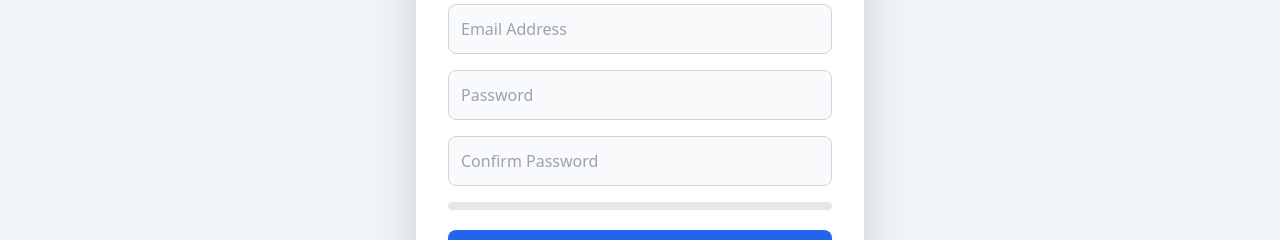
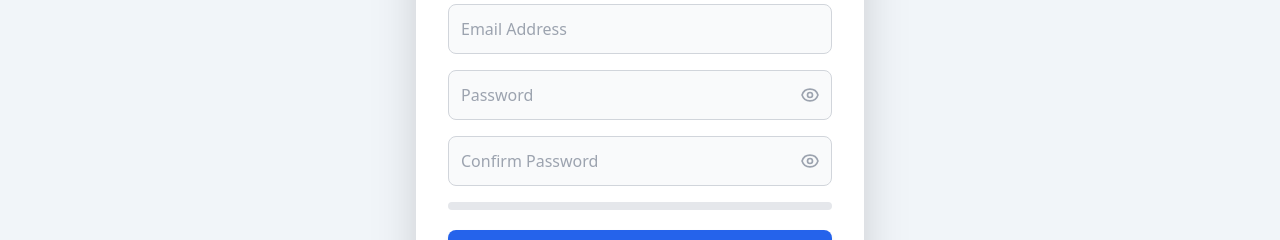
Before and after one commit to ambulung/budget-limiter, a React (Vite) app: page / in a window 1280 px wide. Both pictures are taken after a click on the button "Sign Up". Shown: the part 288-528 px from the top of the page. Built offline with nearby package versions, Linux system fonts and the light colour scheme; no server answers; what react-google-recaptcha-v3 would draw is missing.

Commit message:
Add eye icon in password

```diff
--- a/src/components/Login.jsx
+++ b/src/components/Login.jsx
@@ -7,61 +7,66 @@ import {
 } from 'firebase/auth';
 import PasswordStrengthIndicator from './PasswordStrengthIndicator';
 
+// --- SVG Icons for Password Toggle ---
+const EyeIcon = () => (
+  <svg xmlns="http://www.w3.org/2000/svg" className="h-5 w-5" fill="none" viewBox="0 0 24 24" stroke="currentColor">
+    <path strokeLinecap="round" strokeLinejoin="round" strokeWidth={2} d="M15 12a3 3 0 11-6 0 3 3 0 016 0z" />
+    <path strokeLinecap="round" strokeLinejoin="round" strokeWidth={2} d="M2.458 12C3.732 7.943 7.523 5 12 5c4.478 0 8.268 2.943 9.542 7-1.274 4.057-5.064 7-9.542 7-4.477 0-8.268-2.943-9.542-7z" />
+  </svg>
+);
+
+const EyeSlashedIcon = () => (
+  <svg xmlns="http://www.w3.org/2000/svg" className="h-5 w-5" fill="none" viewBox="0 0 24 24" stroke="currentColor">
+    <path strokeLinecap="round" strokeLinejoin="round" strokeWidth={2} d="M13.875 18.825A10.05 10.05 0 0112 19c-4.478 0-8.268-2.943-9.543-7a9.97 9.97 0 011.563-3.029m5.858.908a3 3 0 114.243 4.243M9.878 9.878l4.242 4.242M9.88 9.88l-3.29-3.29m7.532 7.532l3.29 3.29M3 3l3.59 3.59m0 0A9.953 9.953 0 0112 5c4.478 0 8.268 2.943 9.543 7a10.025 10.025 0 01-4.132 5.411m0 0L21 21" />
+  </svg>
+);
+
 const Login = () => {
   const [isLoginView, setIsLoginView] = useState(true);
   const [email, setEmail] = useState('');
   const [password, setPassword] = useState('');
   const [confirmPassword, setConfirmPassword] = useState('');
   const [error, setError] = useState('');
-  // State to track when an auth process is running
   const [isProcessing, setIsProcessing] = useState(false);
+  const [showPassword, setShowPassword] = useState(false);
 
   const handleGoogleLogin = async () => {
-    if (isProcessing) return; // Prevent action if already processing
+    if (isProcessing) return;
     setIsProcessing(true);
     setError('');
 
     try {
       await signInWithPopup(auth, googleProvider);
-      // On success, the main App component will handle the redirect, so we don't need to set isProcessing back to false here.
     } catch (err) {
-      // Gracefully handle the case where the user closes the popup
-      if (err.code === 'auth/cancelled-popup-request' || err.code === 'auth/popup-closed-by-user') {
-        console.log('Popup closed by user.'); // Log for debugging, but don't show user an error
-      } else {
+      if (err.code !== 'auth/cancelled-popup-request' && err.code !== 'auth/popup-closed-by-user') {
         setError('Failed to sign in with Google. Please try again.');
       }
     } finally {
-      // Re-enable the button if the login fails or is cancelled
       setIsProcessing(false);
     }
   };
 
   const handleSubmit = async (e) => {
     e.preventDefault();
-    if (isProcessing) return; // Prevent action if already processing
+    if (isProcessing) return;
 
     setIsProcessing(true);
     setError('');
 
     try {
-      // Client-side validation
       if (!email.includes('@') || !email.split('@')[1]?.includes('.')) {
         throw new Error('Please enter a full email address.');
       }
 
       if (isLoginView) {
-        // --- Login Logic ---
         await signInWithEmailAndPassword(auth, email, password);
       } else {
-        // --- Sign Up Logic ---
         if (password !== confirmPassword) {
           throw new Error('Passwords do not match.');
         }
         await createUserWithEmailAndPassword(auth, email, password);
       }
     } catch (err) {
-      // Handle custom errors and Firebase errors
       if (err instanceof Error) {
         setError(err.message);
       } else {
@@ -80,7 +85,6 @@ const Login = () => {
         }
       }
     } finally {
-      // Re-enable the button if the process fails
       setIsProcessing(false);
     }
   };
@@ -104,25 +108,46 @@ const Login = () => {
             required
             className="w-full p-3 bg-gray-50 dark:bg-gray-700 text-gray-800 dark:text-gray-200 border border-gray-300 dark:border-gray-600 rounded-lg focus:outline-none focus:ring-2 focus:ring-blue-500"
           />
+
+          <div className="relative">
             <input
-            type="password"
+              type={showPassword ? 'text' : 'password'}
               value={password}
               onChange={(e) => setPassword(e.target.value)}
               placeholder="Password"
               required
-            className="w-full p-3 bg-gray-50 dark:bg-gray-700 text-gray-800 dark:text-gray-200 border border-gray-300 dark:border-gray-600 rounded-lg focus:outline-none focus:ring-2 focus:ring-blue-500"
+              className="w-full p-3 bg-gray-50 dark:bg-gray-700 text-gray-800 dark:text-gray-200 border border-gray-300 dark:border-gray-600 rounded-lg focus:outline-none focus:ring-2 focus:ring-blue-500 pr-10"
             />
+            <button
+              type="button"
+              onClick={() => setShowPassword(!showPassword)}
+              className="absolute inset-y-0 right-0 flex items-center pr-3 text-gray-400 hover:text-gray-600 dark:hover:text-gray-200"
+              title={showPassword ? 'Hide password' : 'Show password'}
+            >
+              {showPassword ? <EyeSlashedIcon /> : <EyeIcon />}
+            </button>
+          </div>
 
           {!isLoginView && (
             <>
+              <div className="relative">
                 <input
-                type="password"
+                  type={showPassword ? 'text' : 'password'}
                   value={confirmPassword}
                   onChange={(e) => setConfirmPassword(e.target.value)}
                   placeholder="Confirm Password"
                   required
-                className="w-full p-3 bg-gray-50 dark:bg-gray-700 text-gray-800 dark:text-gray-200 border border-gray-300 dark:border-gray-600 rounded-lg focus:outline-none focus:ring-2 focus:ring-blue-500"
+                  className="w-full p-3 bg-gray-50 dark:bg-gray-700 text-gray-800 dark:text-gray-200 border border-gray-300 dark:border-gray-600 rounded-lg focus:outline-none focus:ring-2 focus:ring-blue-500 pr-10"
                 />
+                 <button
+                  type="button"
+                  onClick={() => setShowPassword(!showPassword)}
+                  className="absolute inset-y-0 right-0 flex items-center pr-3 text-gray-400 hover:text-gray-600 dark:hover:text-gray-200"
+                  title={showPassword ? 'Hide password' : 'Show password'}
+                >
+                  {showPassword ? <EyeSlashedIcon /> : <EyeIcon />}
+                </button>
+              </div>
               <PasswordStrengthIndicator password={password} />
             </>
           )}
```
Lines whose indentation alone changed are shown as unchanged.
